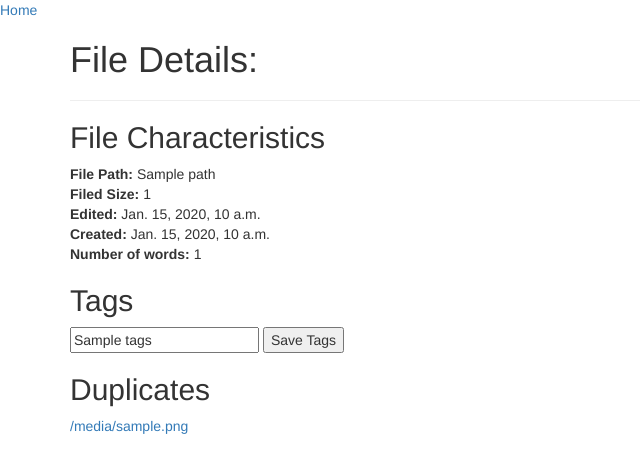
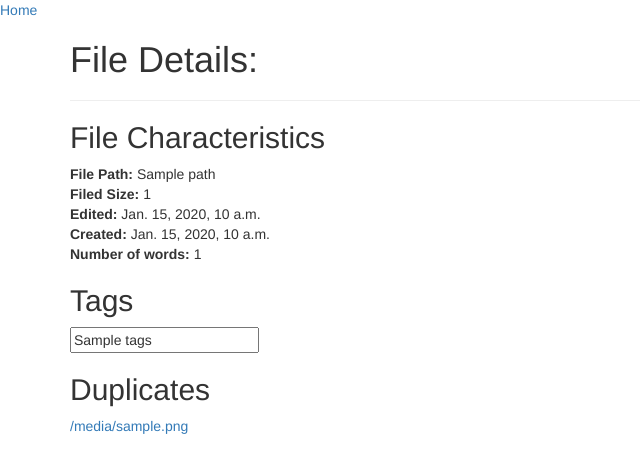
Before and after one commit to MattFox1388/django_server, a Django app: template templates/inspect.html in a window 1280 px wide. Shown: the top 473 px of the page, without its empty margins (0-640 px from the left). Run offline with Django 3.2, Linux system fonts and the light colour scheme; the template is opened without the code that fills it: most values are stand-ins (such as "Sample title", 1, 10 or a date in 2020); some libraries are stand-ins or nearby versions.

Commit message:
remove tags button

```diff
--- a/templates/inspect.html
+++ b/templates/inspect.html
@@ -31,7 +31,7 @@
         <div id="tags">
             <h2>Tags</h2>
             <input type="text" id="tagInput" value="{{ tags }}" data-role="tagsinput"/>
-            <button id="submitTag">Save Tags</button>
+            <!--<button id="submitTag">Save Tags</button>-->
         </div>
         <div id="duplicates">
             <h2>Duplicates</h2>
```
